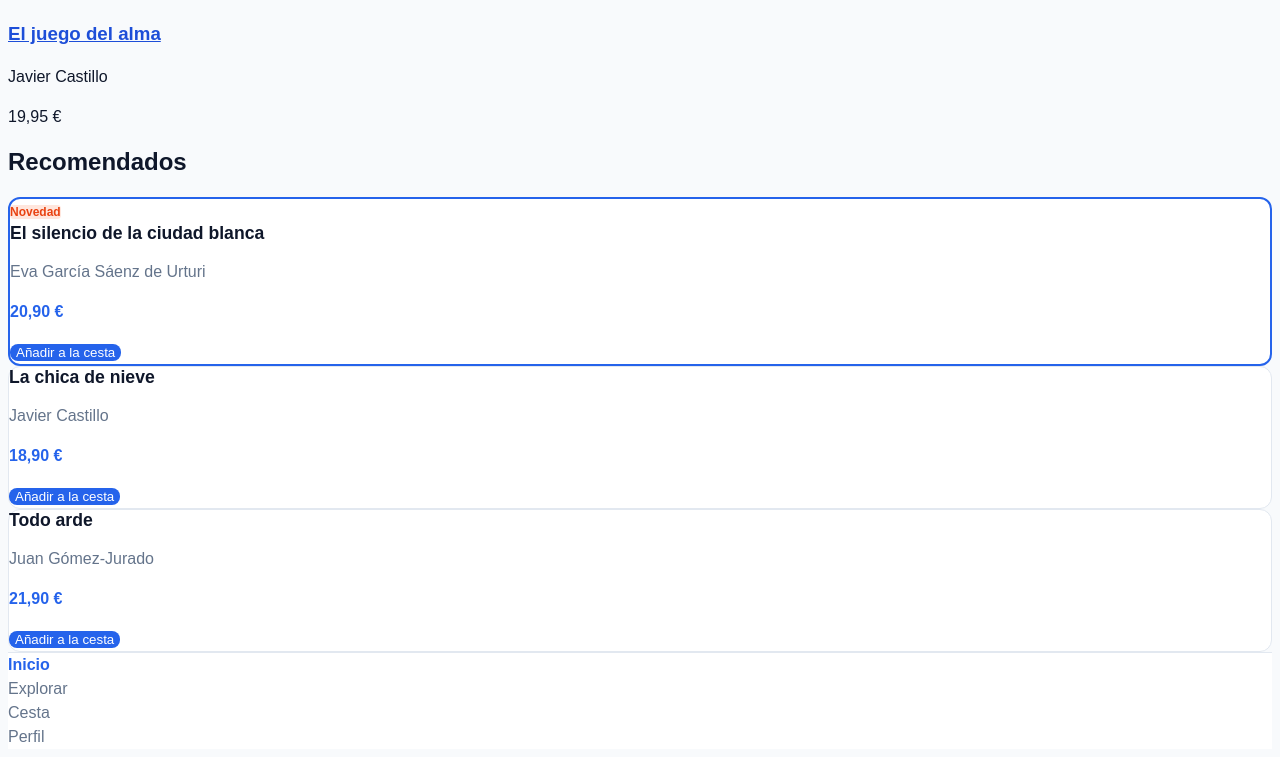
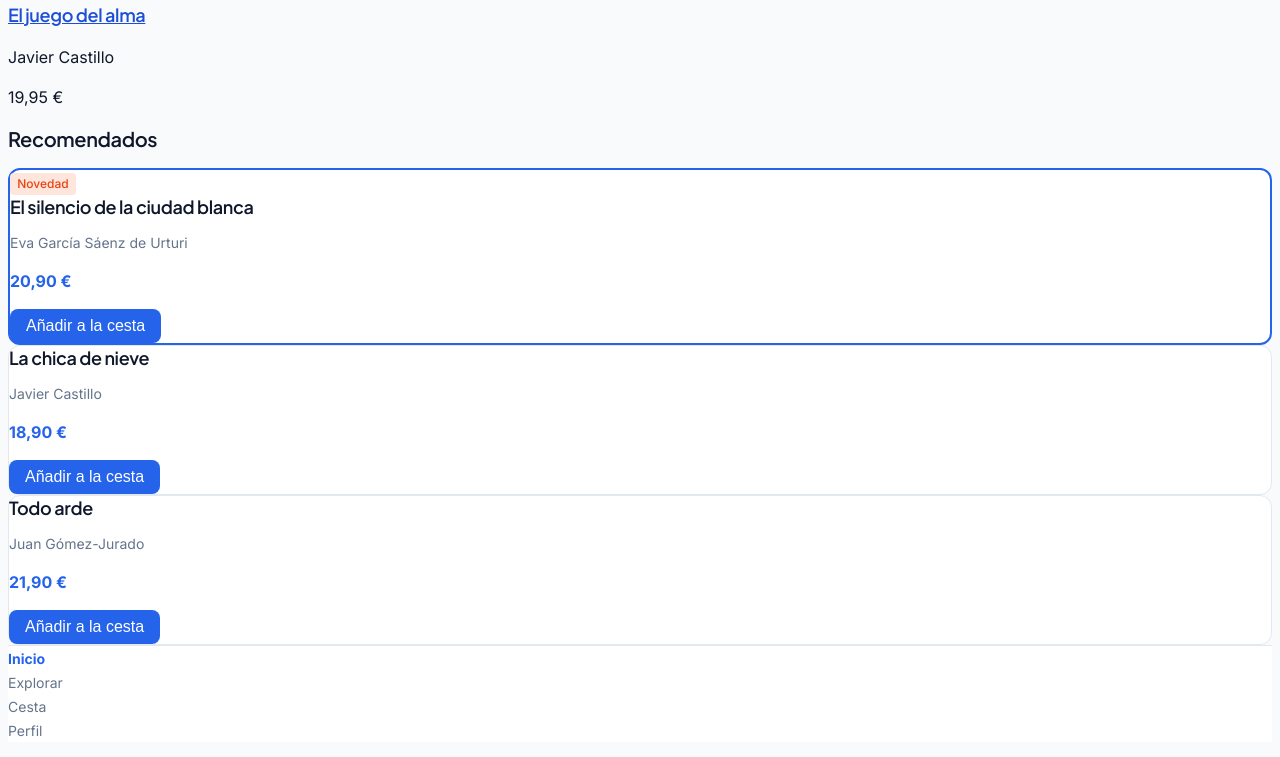
Before and after one commit to medaidani93/trastienda-ud4-MohamedAidani, a plain HTML site: page index.html in a window 1280 px wide. Shown: the part 573-1330 px from the top of the page. Drawn offline with Linux system fonts and the light colour scheme.

Commit message:
cierre bloque 4.1: tipografia, google fonts y unidades relativas

```diff
--- a/css/estilo.css
+++ b/css/estilo.css
@@ -20,8 +20,8 @@
   --color-neutral-800: #1e293b;
   --color-neutral-900: #0f172a;
 
-  /* --- COLOR MODERNO OKLCH (Experimento) --- */
-  --color-accent-oklch: oklch(0.62 0.21 35);
+  /* --- COLOR MODERNO OKLCH --- */
+  --color-accent-oklch:   oklch(0.62 0.21 35);
   --color-accent-surface: oklch(0.95 0.04 35);
 
   /* --- VARIABLES SEMÁNTICAS --- */
@@ -32,21 +32,60 @@
   --border-subtle: var(--color-neutral-200);
   --brand:         var(--color-primary-500);
   --brand-hover:   var(--color-primary-600);
-  --radius-md:     8px;
+  --radius-md:     0.5rem;
+
+  /* --- TOKENS TIPOGRÁFICOS (Figma) --- */
+  --font-body:    'Inter', system-ui, -apple-system, sans-serif;
+  --font-display: 'Plus Jakarta Sans', system-ui, sans-serif;
+
+  --text-xs:   0.75rem;   /* Caption (12 px) */
+  --text-sm:   0.875rem;  /* Body Small (14 px) */
+  --text-base: 1rem;      /* Body (16 px) */
+  --text-lg:   1.125rem;  /* H3 (18 px) */
+  --text-xl:   1.25rem;   /* H2 (20 px) */
+  --text-2xl:  1.5rem;    /* H1 (24 px) */
+  --text-3xl:  1.875rem;  /* Display (30 px) */
 }
 
 @layer base, components, utilities;
 
 @layer base {
   body {
-    font-family: Arial, Helvetica, sans-serif;
+    min-height: 100dvh;
+    font-family: var(--font-body);
+    font-size: var(--text-base);
+    font-weight: 400;
+    line-height: 1.5;
     background-color: var(--bg-page);
     color: var(--text-main);
-    line-height: 1.5;
   }
 
   :where(h1, h2, h3) {
-    line-height: 1.2;
+    font-family: var(--font-display);
+    letter-spacing: -0.02em;
+    text-wrap: balance;
+  }
+
+  h1 {
+    font-size: var(--text-2xl);
+    font-weight: 700;
+    line-height: 1.25;
+  }
+
+  h2 {
+    font-size: var(--text-xl);
+    font-weight: 600;
+    line-height: 1.3;
+  }
+
+  h3 {
+    font-size: var(--text-lg);
+    font-weight: 600;
+    line-height: 1.35;
+  }
+
+  p {
+    max-width: 65ch;
   }
 
   a {
@@ -60,6 +99,8 @@
     color: var(--bg-card);
 
     > a {
+      font-family: var(--font-display);
+      font-size: var(--text-lg);
       color: inherit;
       text-decoration: none;
       font-weight: 700;
@@ -83,6 +124,8 @@
     }
 
     a {
+      font-size: var(--text-sm);
+      line-height: 1.4;
       color: var(--text-muted);
       text-decoration: none;
 
@@ -106,7 +149,7 @@
   article.card {
     background-color: var(--bg-card);
     border: 1px solid var(--border-subtle);
-    border-radius: 12px;
+    border-radius: 0.75rem;
 
     &:hover {
       border-color: var(--brand);
@@ -115,7 +158,6 @@
     h3 {
       margin: initial;
       color: var(--text-main);
-      font-size: 1.1rem;
 
       a {
         text-decoration: none;
@@ -124,6 +166,8 @@
     }
 
     .card-author {
+      font-size: var(--text-sm);
+      line-height: 1.4;
       color: var(--text-muted);
     }
 
@@ -133,6 +177,8 @@
     }
 
     button {
+      font-size: var(--text-base);
+      padding: 0.5em 1em;
       background-color: var(--brand);
       color: var(--bg-card);
       border: none;
@@ -149,16 +195,19 @@
     border-top: 2px solid var(--brand);
   }
 
-  /* Badges con variables locales y variante oklch() */
+  /* Badges con variables locales, relleno en em y variante oklch() */
   .badge {
     --badge-bg: var(--color-primary-100);
     --badge-color: var(--brand-hover);
 
+    display: inline-block;
+    padding: 0.25em 0.6em;
     background-color: var(--badge-bg);
     color: var(--badge-color);
-    font-size: 0.75rem;
-    font-weight: 600;
-    border-radius: 4px;
+    font-size: var(--text-xs);
+    font-weight: 500;
+    line-height: 1.3;
+    border-radius: 0.25rem;
 
     &:empty {
       display: none;
--- a/index.html
+++ b/index.html
@@ -4,6 +4,9 @@
   <meta charset="UTF-8">
   <meta name="viewport" content="width=device-width, initial-scale=1.0">
   <title>Inicio - La Trastienda</title>
+  <link rel="preconnect" href="https://fonts.googleapis.com">
+  <link rel="preconnect" href="https://fonts.gstatic.com" crossorigin>
+  <link href="https://fonts.googleapis.com/css2?family=Inter:wght@400;500;600;700&family=Plus+Jakarta+Sans:wght@600;700&display=swap" rel="stylesheet">
   <link rel="stylesheet" href="./css/estilo.css">
 </head>
 <body>
```
